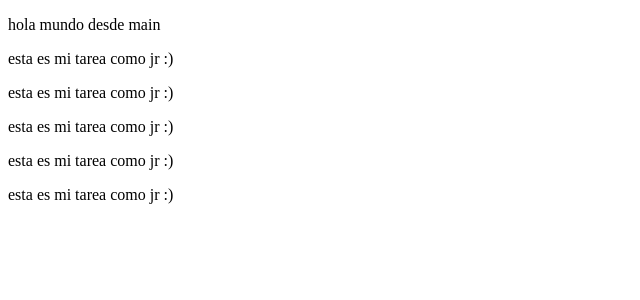
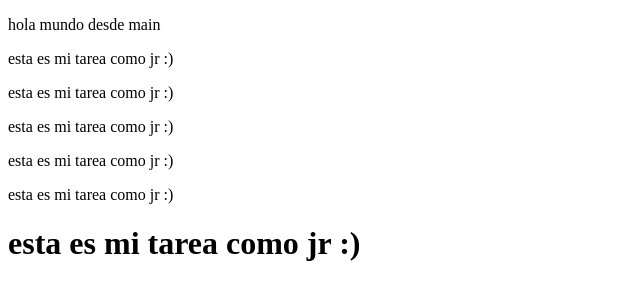
Before and after one commit to KevinFake/repo-test, a plain HTML site: page index.html in a window 1280 px wide. Shown: the whole page, without its empty margins (0-640 px from the left). Drawn offline with Linux system fonts and the light colour scheme.

Commit message:
agregue un h1

```diff
--- a/index.html
+++ b/index.html
@@ -12,5 +12,6 @@
     <p>esta es mi tarea como jr :)</p>
     <p>esta es mi tarea como jr :)</p>
     <p>esta es mi tarea como jr :)</p>
+    <h1>esta es mi tarea como jr :)</p>
 </body>
 </html>
```
